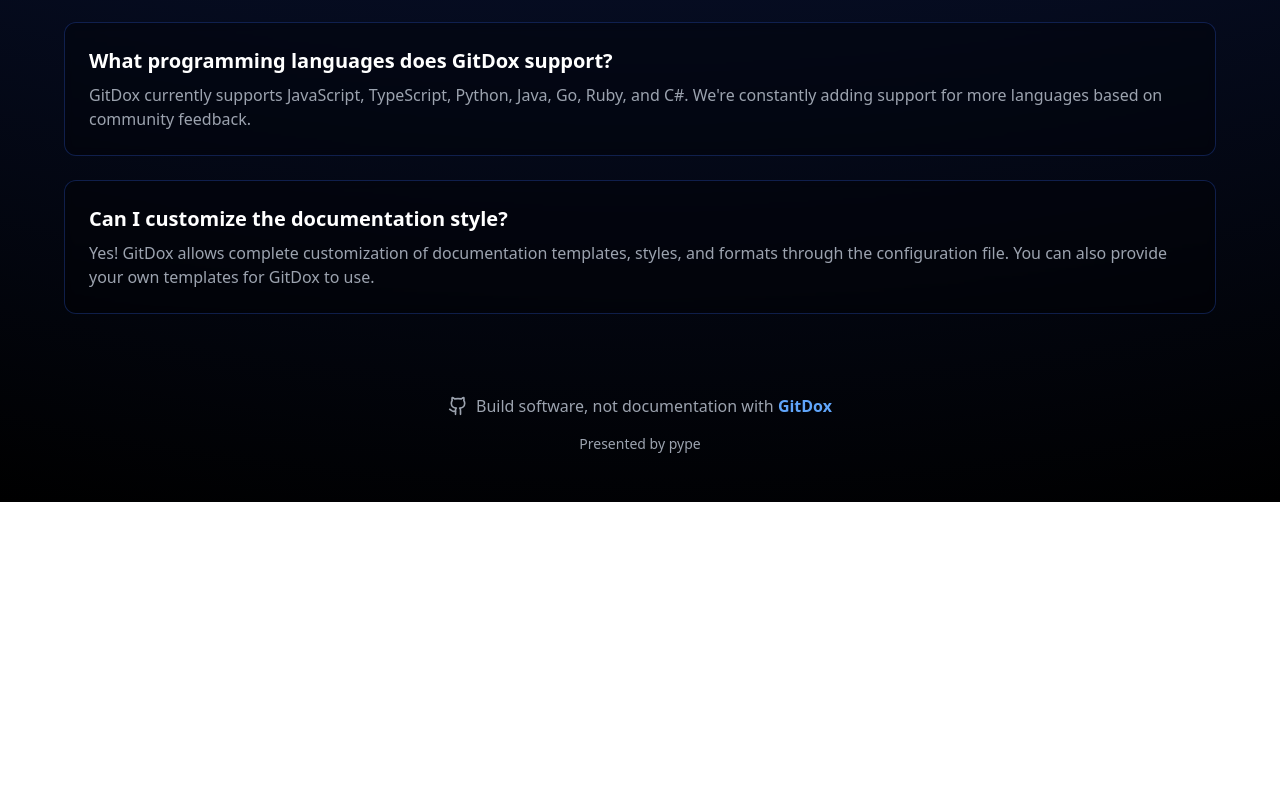
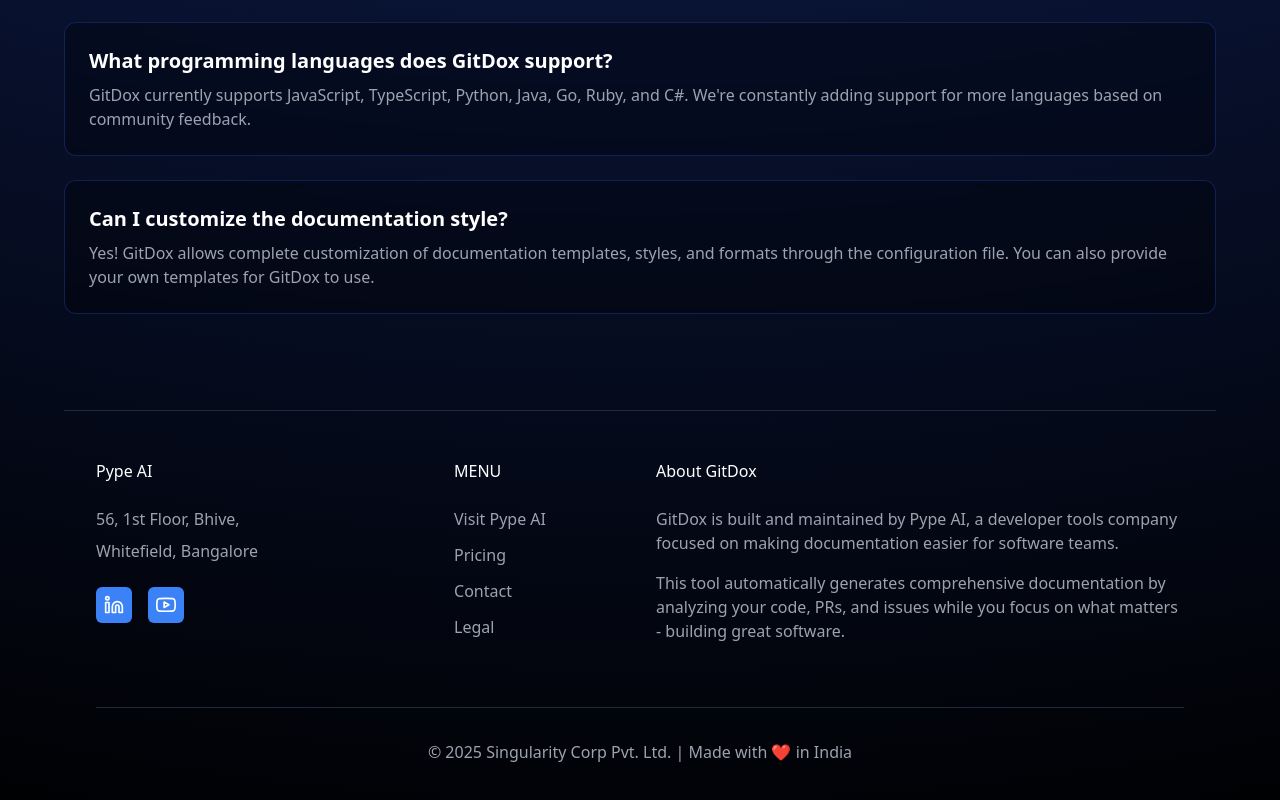
Before and after one commit to deepeshAg/GitDox, a Next.js app: page / in a window 1280 px wide. Shown: the part 5436-6236 px from the top of the page. Before the commit the page ends 5938 px from the top, so only its background shows below. Built offline with nearby package versions, Linux system fonts and the light colour scheme.

Commit message:
feat: enhance footer layout with company info, menu, and about sections

```diff
--- a/app/page.tsx
+++ b/app/page.tsx
@@ -1,7 +1,6 @@
 "use client"
 
 import Image from "next/image"
-import { WaitlistSignup } from "./components/waitlist-signup"
 import { ArrowRight, FileText, GitPullRequest, Github, MessageSquare, Code, Book, Settings, Check, Clock, X } from "lucide-react"
 
 const backgroundStyle = `
@@ -17,6 +16,24 @@
     background-size: 20px 20px;
     pointer-events: none;
     z-index: 1;
+  }
+
+   .custom-scrollbar::-webkit-scrollbar {
+    width: 6px;
+  }
+
+  .custom-scrollbar::-webkit-scrollbar-track {
+    background: rgba(0, 0, 0, 0.3);
+    border-radius: 10px;
+  }
+
+  .custom-scrollbar::-webkit-scrollbar-thumb {
+    background: rgba(59, 130, 246, 0.5);
+    border-radius: 10px;
+  }
+
+  .custom-scrollbar::-webkit-scrollbar-thumb:hover {
+    background: rgba(59, 130, 246, 0.7);
   }
 
   .content {
@@ -487,15 +504,86 @@
           </div>
         </div>
 
-        <footer className="mt-12 text-center text-gray-400">
-          <div className="flex items-center justify-center space-x-2 mb-4">
-            <Github className="h-5 w-5" />
-            <span>
-              Build software, not documentation with <span className="text-blue-400 font-semibold">GitDox</span>
-            </span>
+     <footer className="mt-24 pt-12 pb-12 border-t border-gray-800 text-gray-400">
+    <div className="max-w-6xl mx-auto px-4 sm:px-6 lg:px-8">
+      <div className="grid grid-cols-1 md:grid-cols-4 gap-8">
+        {/* Company Info Column */}
+        <div className="md:col-span-1">
+          <h3 className="text-white font-medium mb-6">Pype AI</h3>
+          <div className="space-y-2">
+            <p className="text-gray-400">56, 1st Floor, Bhive,</p>
+            <p className="text-gray-400">Whitefield, Bangalore</p>
           </div>
-          <p className="text-sm">Presented by pype</p>
-        </footer>
+          <div className="flex space-x-4 mt-6">
+            <a href="https://www.linkedin.com/company/pype-ai/" target="_blank" rel="noopener noreferrer" className="bg-blue-500 p-2 rounded-md flex items-center justify-center hover:bg-blue-600 transition duration-150">
+              <svg xmlns="http://www.w3.org/2000/svg" width="20" height="20" viewBox="0 0 24 24" fill="none" stroke="currentColor" strokeWidth="2" strokeLinecap="round" strokeLinejoin="round" className="text-white">
+                <path d="M16 8a6 6 0 0 1 6 6v7h-4v-7a2 2 0 0 0-2-2 2 2 0 0 0-2 2v7h-4v-7a6 6 0 0 1 6-6z"></path>
+                <rect x="2" y="9" width="4" height="12"></rect>
+                <circle cx="4" cy="4" r="2"></circle>
+              </svg>
+            </a>
+            <a href="https://www.youtube.com/@PypeAI-v7p" target="_blank" rel="noopener noreferrer" className="bg-blue-500 p-2 rounded-md flex items-center justify-center hover:bg-blue-600 transition duration-150">
+              <svg xmlns="http://www.w3.org/2000/svg" width="20" height="20" viewBox="0 0 24 24" fill="none" stroke="currentColor" strokeWidth="2" strokeLinecap="round" strokeLinejoin="round" className="text-white">
+                <path d="M22.54 6.42a2.78 2.78 0 0 0-1.94-2C18.88 4 12 4 12 4s-6.88 0-8.6.46a2.78 2.78 0 0 0-1.94 2A29 29 0 0 0 1 11.75a29 29 0 0 0 .46 5.33A2.78 2.78 0 0 0 3.4 19c1.72.46 8.6.46 8.6.46s6.88 0 8.6-.46a2.78 2.78 0 0 0 1.94-2 29 29 0 0 0 .46-5.25 29 29 0 0 0-.46-5.33z"></path>
+                <polygon points="9.75 15.02 15.5 11.75 9.75 8.48 9.75 15.02"></polygon>
+              </svg>
+            </a>
+          </div>
+        </div>
+
+        {/* Menu Column - Properly centered */}
+        <div className="md:col-span-1 md:justify-self-center">
+          <h3 className="text-white font-medium mb-6">MENU</h3>
+          <ul className="space-y-3">
+            <li><a href="https://pypeai.com/" target="_blank" rel="noopener noreferrer" className="text-gray-400 hover:text-white transition duration-150">Visit Pype AI</a></li>
+            <li><a href="#" className="text-gray-400 hover:text-white transition duration-150">Pricing</a></li>
+            <li><a href="https://calendly.com/dhruv-pypeai/onboarding?month=2025-03" target="_blank" rel="noopener noreferrer" className="text-gray-400 hover:text-white transition duration-150">Contact</a></li>
+            <li>
+            <a href="#" className="text-gray-400 hover:text-white transition duration-150 relative group">
+              Legal
+              <div className="absolute bottom-full left-0 mb-2 w-80 md:w-96 bg-gray-900 text-gray-300 p-4 rounded shadow-lg opacity-0 invisible group-hover:opacity-100 group-hover:visible transition-all duration-300 text-xs leading-relaxed border border-gray-700 z-50 max-h-60 overflow-y-auto custom-scrollbar">
+                <p className="font-semibold mb-2">MIT License</p>
+                <p className="mb-2">Copyright (c) 2023 Stanford Future Data Systems</p>
+                <p className="mb-2">Permission is hereby granted, free of charge, to any person obtaining a copy
+                of this software and associated documentation files (the "Software"), to deal
+                in the Software without restriction, including without limitation the rights
+                to use, copy, modify, merge, publish, distribute, sublicense, and/or sell
+                copies of the Software, and to permit persons to whom the Software is
+                furnished to do so, subject to the following conditions:</p>
+                <p className="mb-2">The above copyright notice and this permission notice shall be included in all
+                copies or substantial portions of the Software.</p>
+                <p>THE SOFTWARE IS PROVIDED "AS IS", WITHOUT WARRANTY OF ANY KIND, EXPRESS OR
+                IMPLIED, INCLUDING BUT NOT LIMITED TO THE WARRANTIES OF MERCHANTABILITY,
+                FITNESS FOR A PARTICULAR PURPOSE AND NONINFRINGEMENT. IN NO EVENT SHALL THE
+                AUTHORS OR COPYRIGHT HOLDERS BE LIABLE FOR ANY CLAIM, DAMAGES OR OTHER
+                LIABILITY, WHETHER IN AN ACTION OF CONTRACT, TORT OR OTHERWISE, ARISING FROM,
+                OUT OF OR IN CONNECTION WITH THE SOFTWARE OR THE USE OR OTHER DEALINGS IN THE
+                SOFTWARE.</p>
+              </div>
+            </a>
+          </li>
+          </ul>
+        </div>
+
+        {/* About This Tool Column */}
+        <div className="md:col-span-2">
+          <h3 className="text-white font-medium mb-6">About GitDox</h3>
+          <p className="text-gray-400 mb-4">
+            GitDox is built and maintained by Pype AI, a developer tools company focused on making documentation easier for software teams.
+          </p>
+          <p className="text-gray-400">
+            This tool automatically generates comprehensive documentation by analyzing your code,
+            PRs, and issues while you focus on what matters - building great software.
+          </p>
+        </div>
+      </div>
+
+    {/* Copyright Line */}
+    <div className="mt-16 text-center pt-8 border-t border-gray-800">
+      <p className="text-gray-400">© 2025 Singularity Corp Pvt. Ltd. | Made with ❤️ in India</p>
+    </div>
+  </div>
+</footer>
       </div>
     </main>
   )
```
